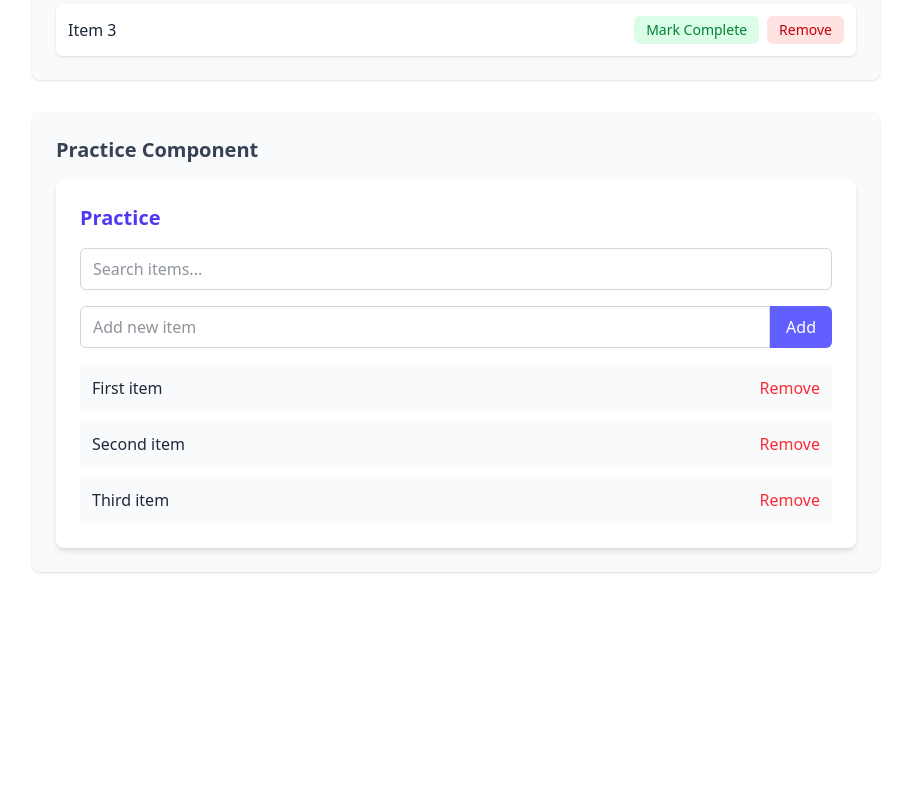
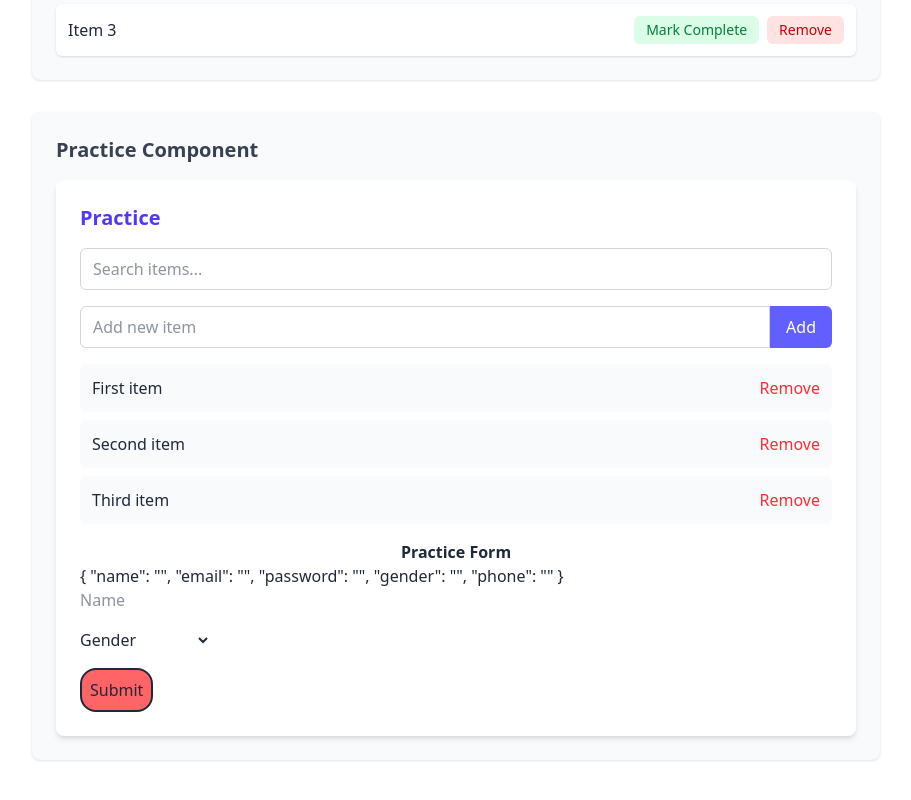
Before and after one commit to mohosin2126/vuejs-learning, a Vue app: page / in a window 1280 px wide. Shown: the part 2148-2948 px from the top of the page, without its empty margins (184-1095 px from the left). Before the commit the page ends 2776 px from the top, so only its background shows below. Built offline with nearby package versions, Linux system fonts and the light colour scheme.

Commit message:
added forms | data fetch in readme

```diff
--- a/src/App.vue
+++ b/src/App.vue
@@ -9,7 +9,6 @@ import {
   computed,
   watch,
   provide,
-  inject,
   onBeforeMount,
   onMounted,
   onBeforeUpdate,
--- /dev/null
+++ b/src/components/form/index.vue
@@ -0,0 +1,34 @@
+<script setup>
+import {ref} from "vue";
+
+const form=ref({
+  name:'',
+  email:'',
+  password:'',
+  gender:'',
+  phone:'',
+})
+console.log(form);
+
+</script>
+
+<template>
+  <div >
+    <h1 class="font-bold text-center mt-4 ">
+      Practice Form
+    </h1>
+{{form}}
+<form @submit.prevent="submit" class="space-y-4">
+<input type="text" v-model="form.name" placeholder="Name" required />
+<div>
+  <label for="gender">Gender</label>
+  <select v-model="form.gender">
+    <option value="male">Male</option>
+    <option value="female">Female</option>
+  </select>
+</div>
+  <button type="submit" class="mt-4 block bg-red-400 border-2 p-2 rounded-2xl">Submit</button>
+</form>
+
+  </div>
+</template>
--- a/src/components/practice/index.vue
+++ b/src/components/practice/index.vue
@@ -1,7 +1,7 @@
 <!-- NewComponent.vue -->
 <script setup>
 import { ref, computed, watch } from 'vue';
-
+import PracticeForm from"../form/index.vue"
 // Component state
 const title = ref('Practice');
 const items = ref([
@@ -96,5 +96,8 @@ watch(searchQuery, (newValue) => {
     <p v-else class="text-gray-500 text-center py-4">
       No items found. Add some items or try a different search.
     </p>
+
+    <PracticeForm/>
+
   </div>
 </template>
```
Also changed, not shown: 1 other file (tests, documents, lock files or other folders).
